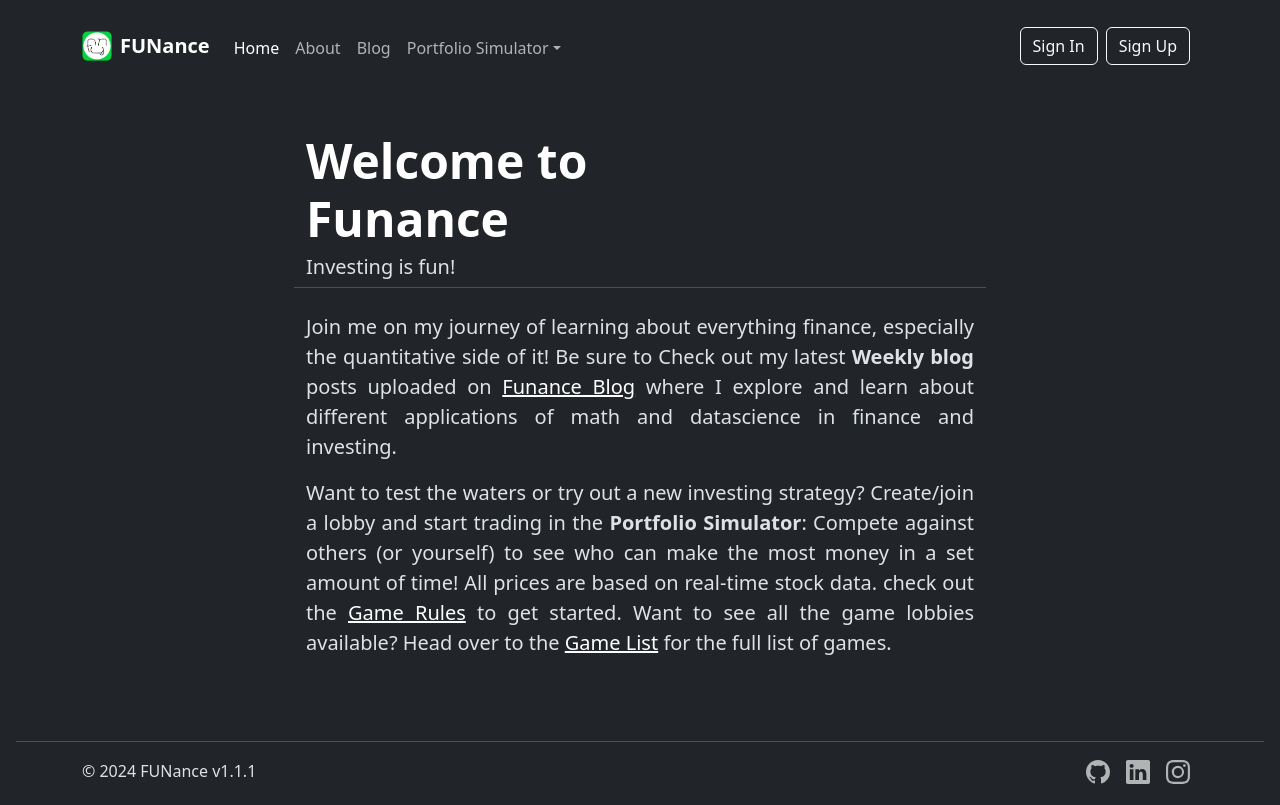
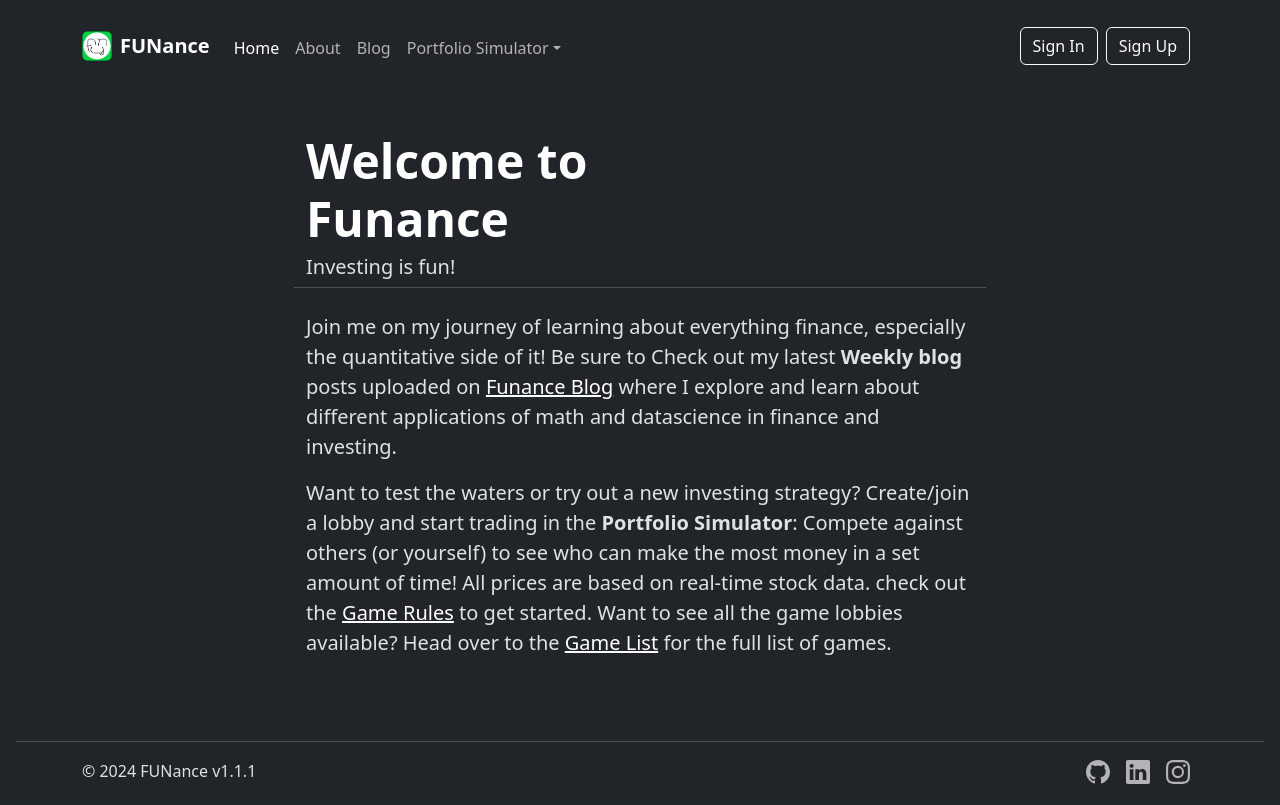
Before and after one commit to yangsu01/Funance, a React (Vite) app in the folder client/: page / in a window 1280 px wide. Built offline with nearby package versions, Linux system fonts and the light colour scheme; no server answers.

Commit message:
style: remove inter-word alignment

```diff
--- a/client/src/index.css
+++ b/client/src/index.css
@@ -97,11 +97,6 @@
   --bs-list-group-active-text-color: #ffffff;
 }
 
-.fs-5 {
-  text-align: justify;
-  text-justify: inter-word;
-}
-
 .link {
   color: #ffffff;
   text-decoration: none;
```
